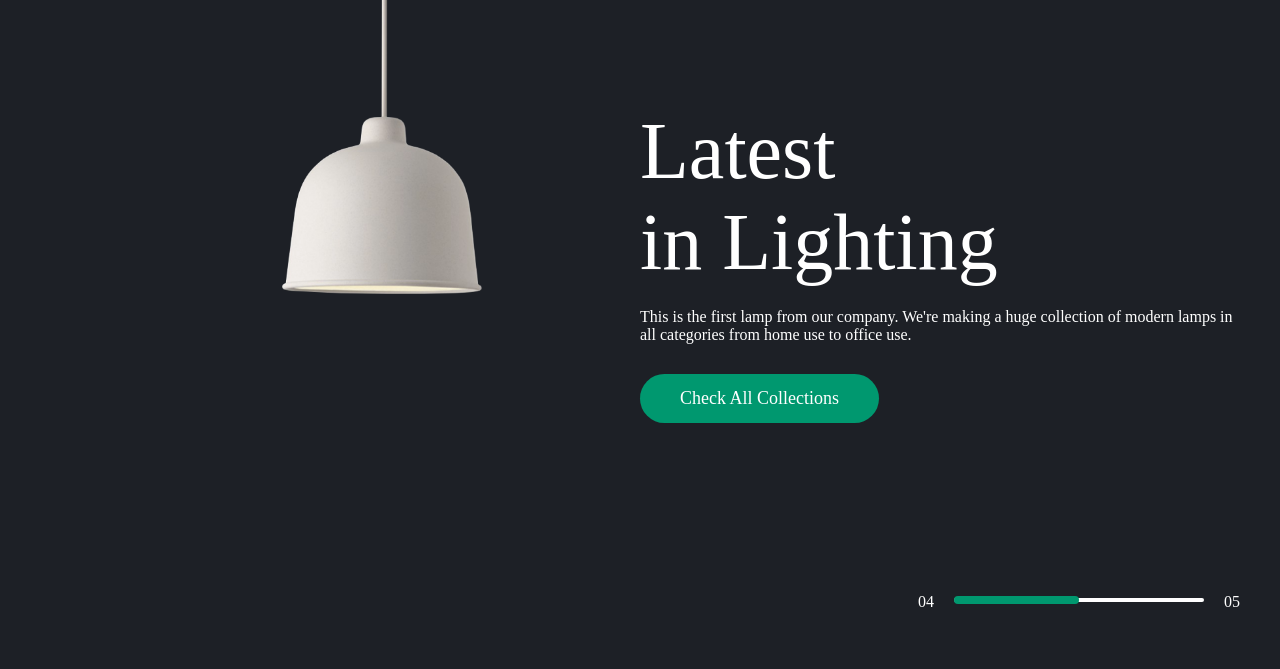
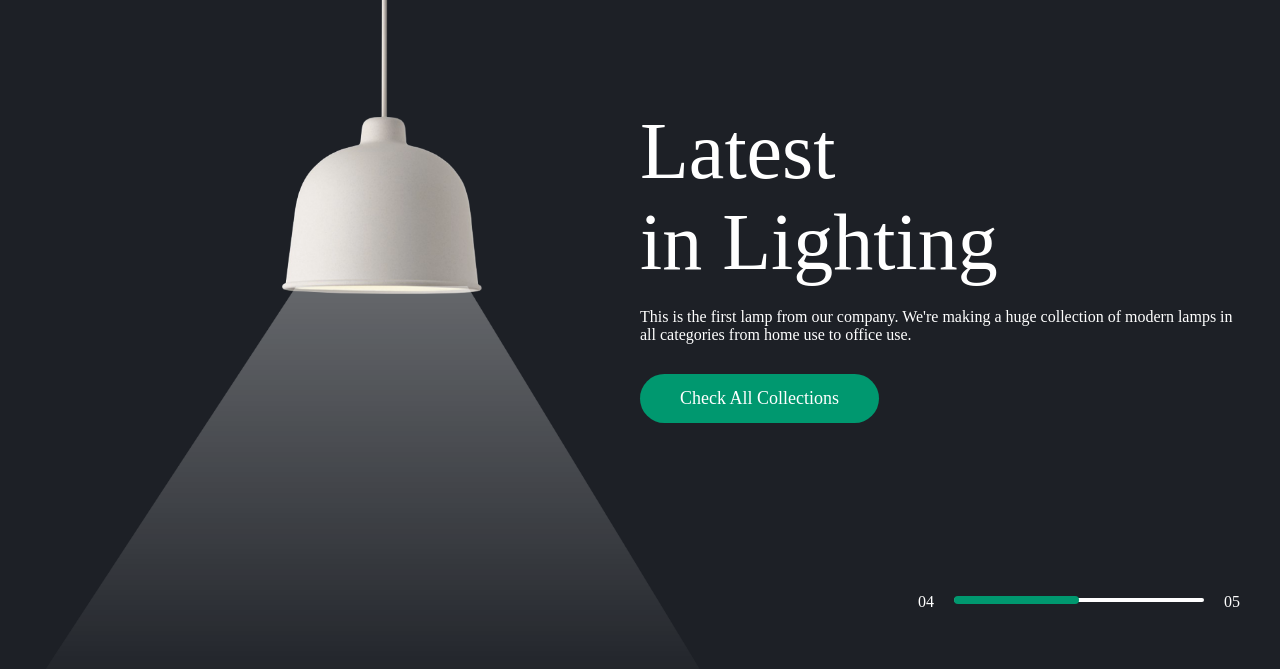
Before and after one commit to saeedalhasan/Website-Header, a plain HTML site: page index.html in a window 1280 px wide. Both pictures are taken after a click on the button 1147 px from the left and 42 px from the top of the page. Shown: the part 69-738 px from the top of the page. Drawn offline with Linux system fonts and the light colour scheme.

Commit message:
final commit

```diff
--- a/index.html
+++ b/index.html
@@ -22,7 +22,7 @@
 
         <div class="lamp-container">
             <img src="images/lamp.png" class="lamp">
-            <img src="images/light.png" class="light">
+            <img src="images/light.png" class="light" id="light">
         </div>
 
         <div class="text-container">
@@ -39,9 +39,11 @@
 
     <script>
         var btn = document.getElementById("btn");
+        var light = document.getElementById("light");
 
         function toggleBtn(){
             btn.classList.toggle("active");
+            light.classList.toggle("on");
         }
     </script>
 </body>
--- a/style.css
+++ b/style.css
@@ -81,6 +81,7 @@ button span{
     width: 700px;
     margin-left: -10px;
     opacity: 0;   /*hide the light*/
+    transition: opacity 0.5s;
 }
 
 /*side text*/
@@ -131,6 +132,7 @@ button span{
     display: block;
 }
 
+/*js*/
 .active{
     background: green;
 }
@@ -138,6 +140,6 @@ button span{
     background:#fff;
     margin-left: 31px;
 }
-.active .light{
+.on{
     opacity: 1;
 }
```
